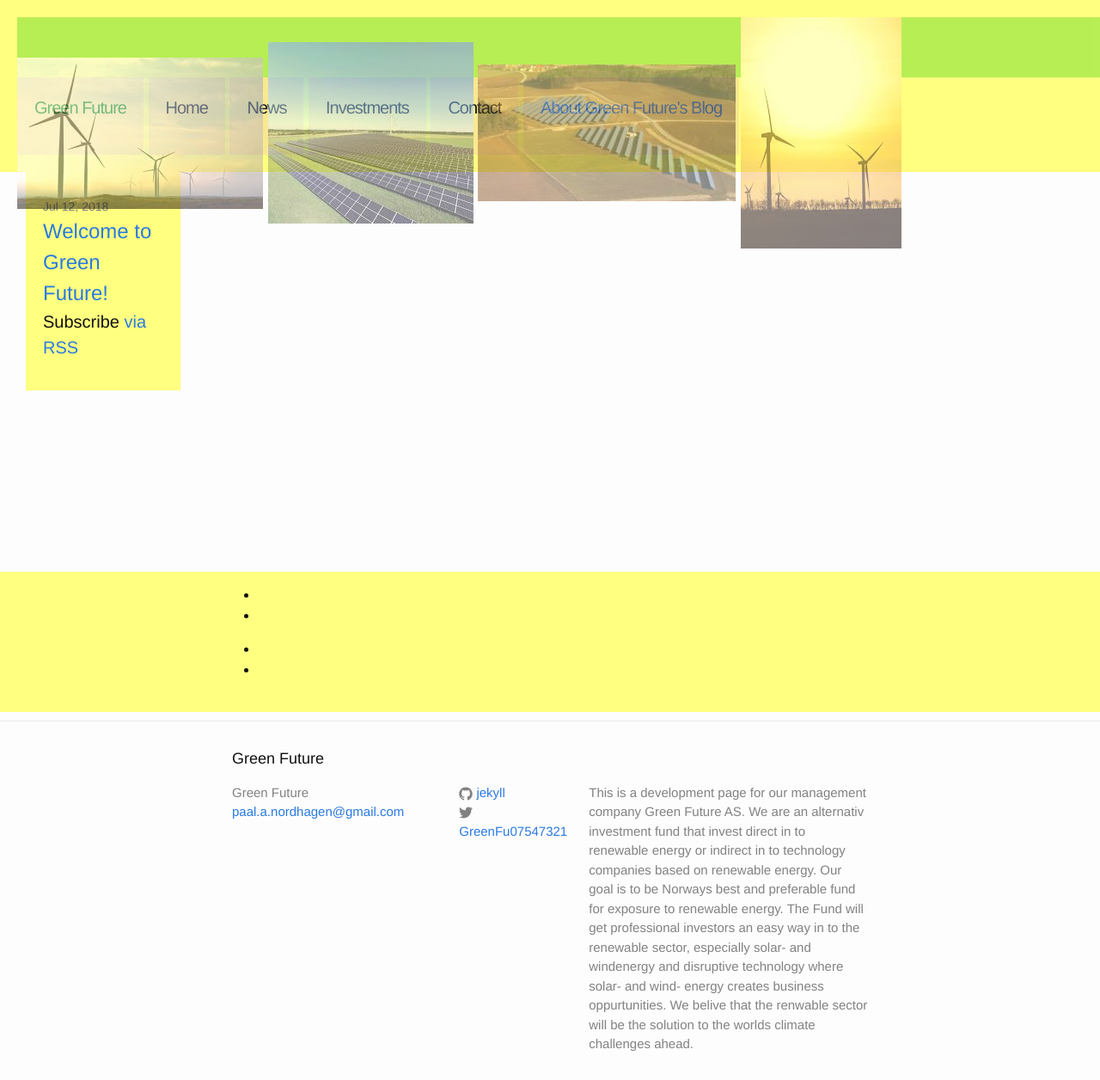
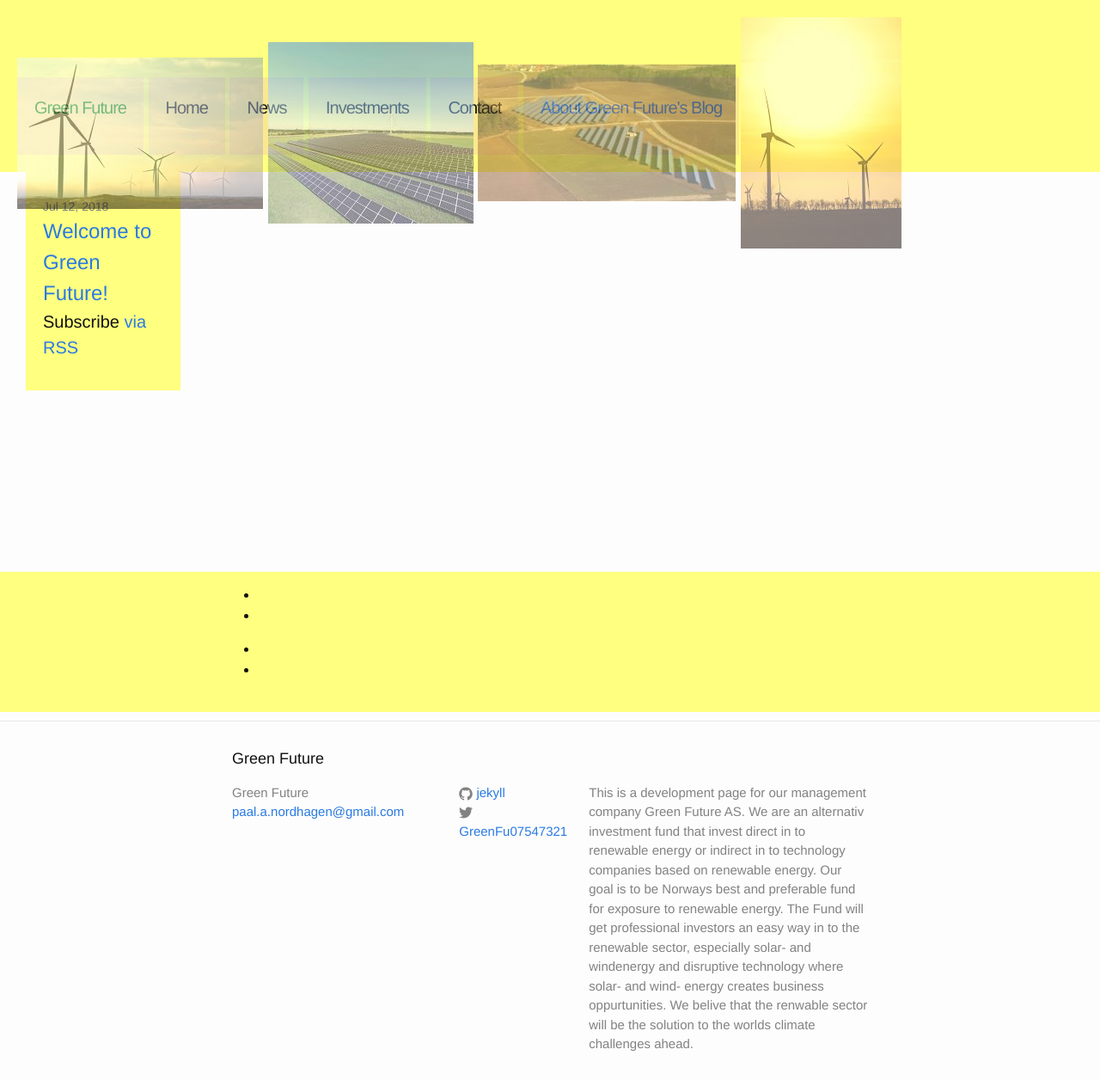
Before and after one commit to Paal-August/Paal-August.github.io, a Jekyll site: the page built from index.html, in a window 1280 px wide. Shown: the whole page at 86% size. Built offline with Jekyll 4.4.1, drawn with Linux system fonts in a browser that asks for light colours.

Commit message:
Update _layout.scss

```diff
--- a/_sass/_layout.scss
+++ b/_sass/_layout.scss
@@ -19,7 +19,7 @@
   float:left;
   background-position: left;
   opacity:50%;
-  background-color:#72DF2A;
+  /*background-color:#72DF2A;*/
   display:inline-block;
   z-index:6;
 }
```
